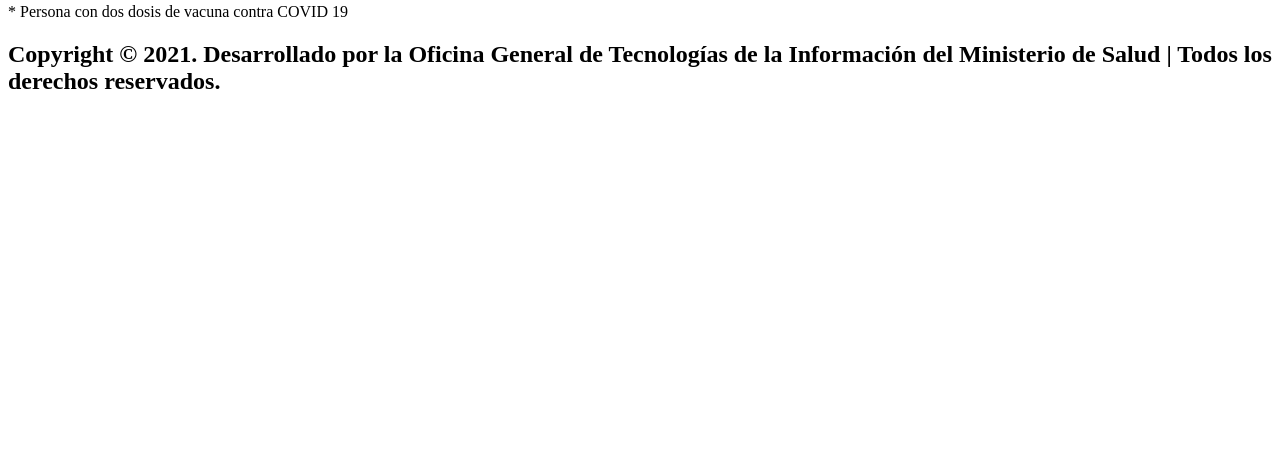
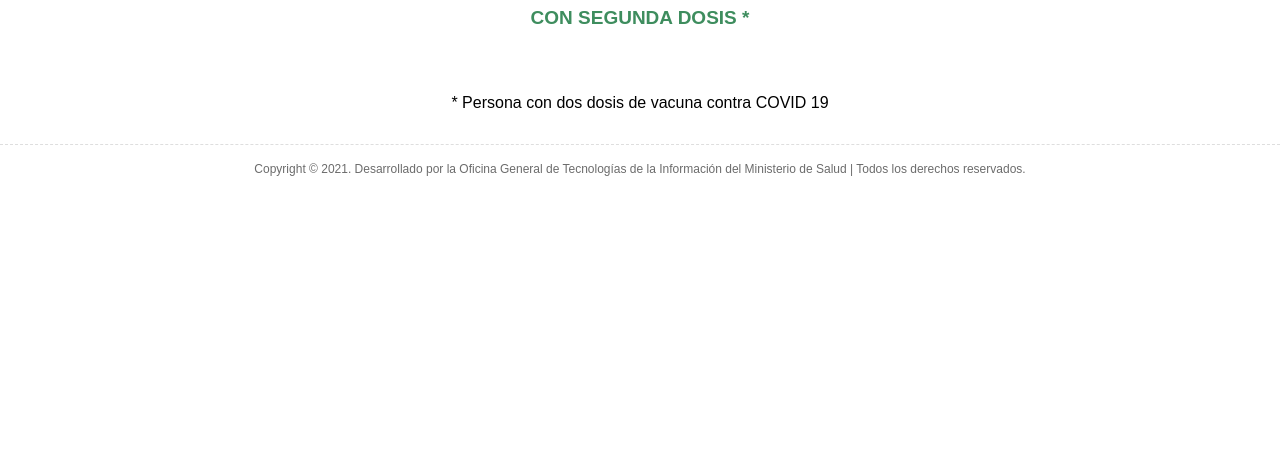
Before and after one commit to Sebasthian-P/minsa-carnet_de_vacunacion, a plain HTML site: page index.html in a window 1280 px wide. Shown: the part 333-800 px from the top of the page. Drawn offline with Linux system fonts and the light colour scheme; the site is published under a folder, as on GitHub Pages, so addresses that start at the root find nothing.

Commit message:
Version 1.1

```diff
--- a/index.html
+++ b/index.html
@@ -5,7 +5,7 @@
     <meta http-equiv="X-UA-Compatible" content="IE=edge">
     <meta name="viewport" content="width=device-width, initial-scale=1.0">
     <title>MINSA - Carnet Vacunación</title>
-    <link rel="stylesheet" href="/resources/css/style.css">
+    <link rel="stylesheet" href="./resources/css/style.css">
     <link rel="apple-touch-icon" sizes="57x57" href="/resources/minsa.ico/apple-icon-57x57.png">
     <link rel="apple-touch-icon" sizes="60x60" href="/resources/minsa.ico/apple-icon-60x60.png">
     <link rel="apple-touch-icon" sizes="72x72" href="/resources/minsa.ico/apple-icon-72x72.png">
```
